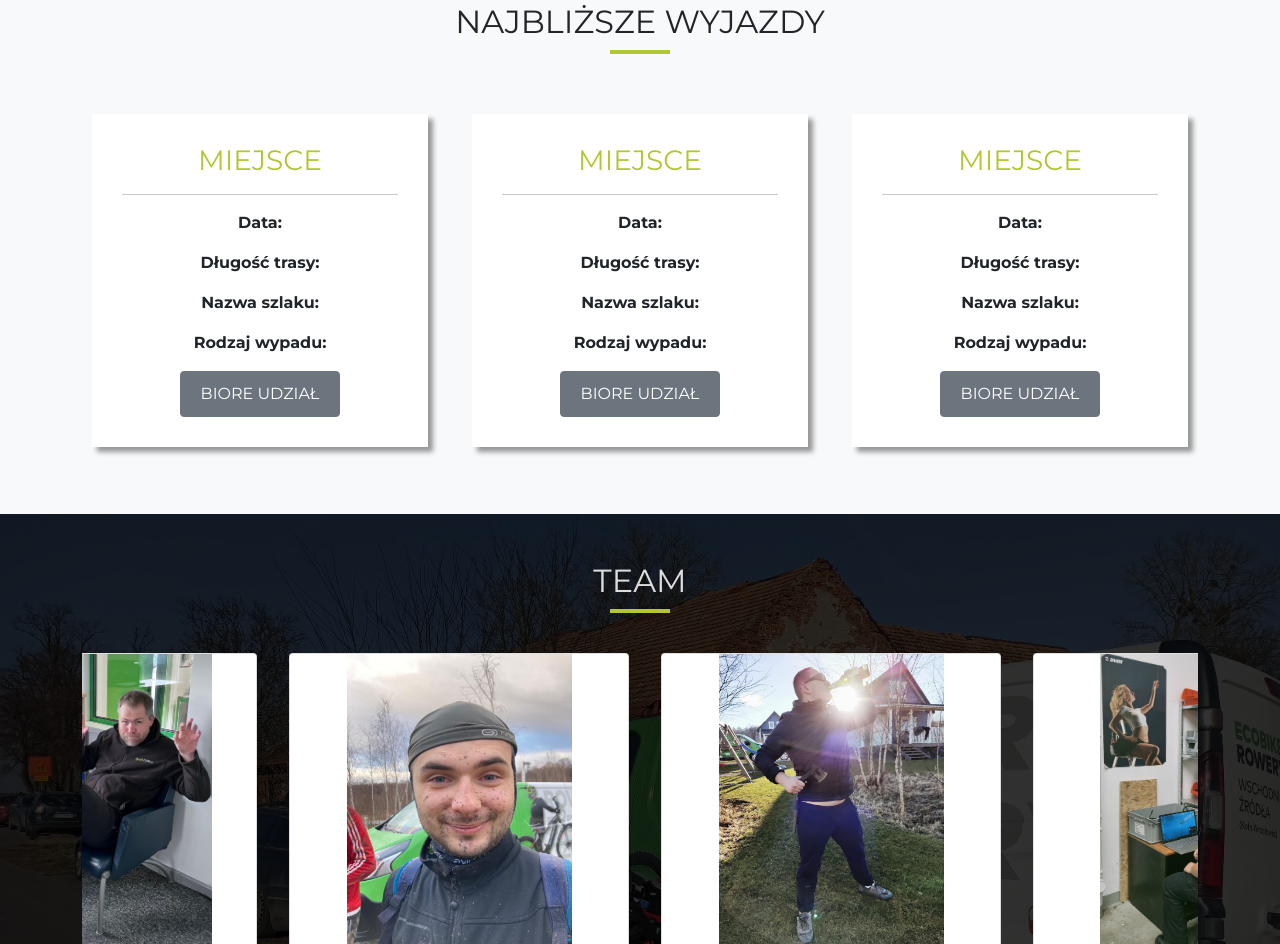
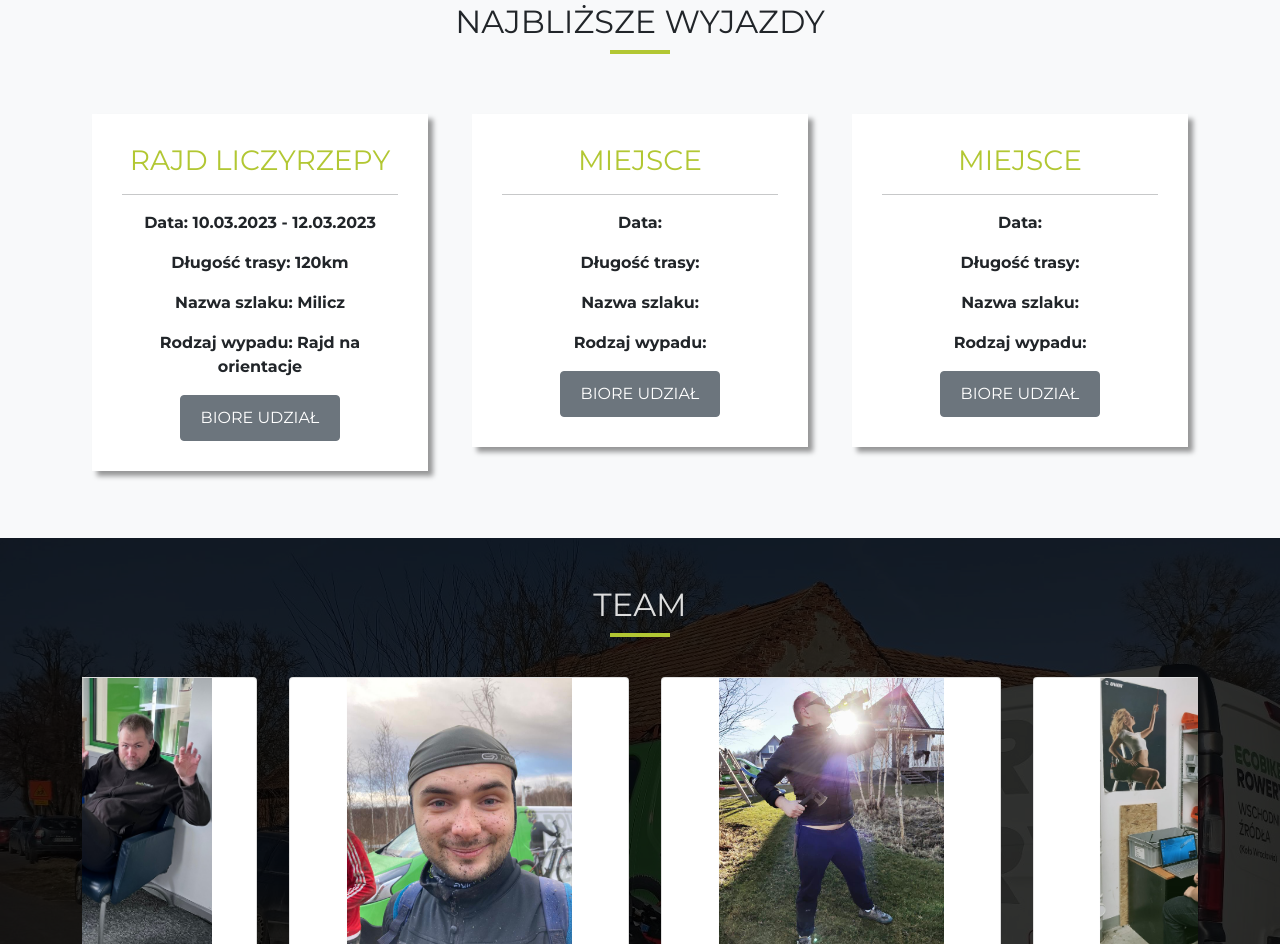
Before and after one commit to DominikGaw/ecobikeracingteam, a plain HTML site: page index.html in a window 1280 px wide. Shown: the part 2728-3672 px from the top of the page. Drawn offline with nearby package versions, Linux system fonts and the light colour scheme; a script that the page names is missing.

Commit message:
Update index.html

```diff
--- a/index.html
+++ b/index.html
@@ -237,12 +237,12 @@
                 <div class="price-wrap row text-center justify-content-center">
                     <div class="col-md-6 col-xl-4" data-aos="flip-left" data-aos-delay="100">
                         <div class="price-box">
-                            <h3>miejsce</h3>
+                            <h3>rajd liczyrzepy</h3>
                             <hr>
-                            <p><span>Data:</span> </p>
-                            <p><span>Długość trasy:</span> </p>
-                            <p><span>Nazwa szlaku:</span> </p>
-                            <p><span>Rodzaj wypadu:</span> </p>
+                            <p><span>Data: 10.03.2023 - 12.03.2023</span> </p>
+                            <p><span>Długość trasy: 120km</span> </p>
+                            <p><span>Nazwa szlaku: Milicz</span> </p>
+                            <p><span>Rodzaj wypadu: Rajd na orientacje</span> </p>
                             <a href="./zapisy.html"><button class="btn btn-secondary">biore udział</button></a>
                         </div>
                     </div>
```
